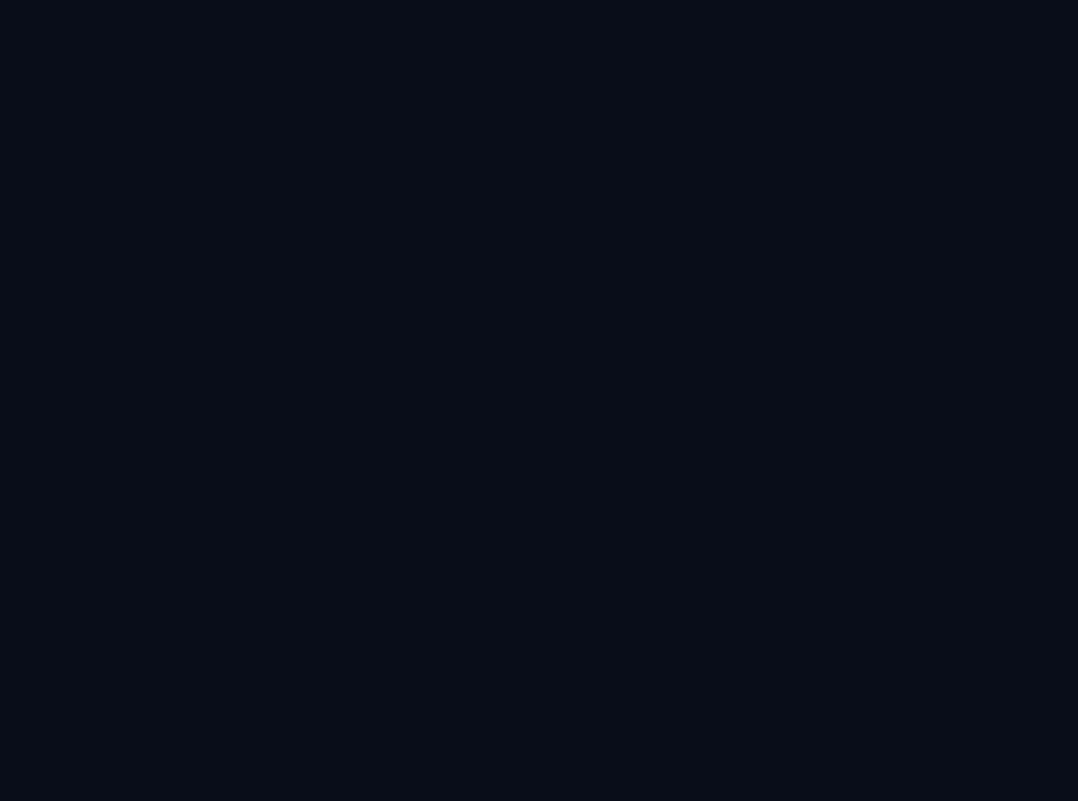
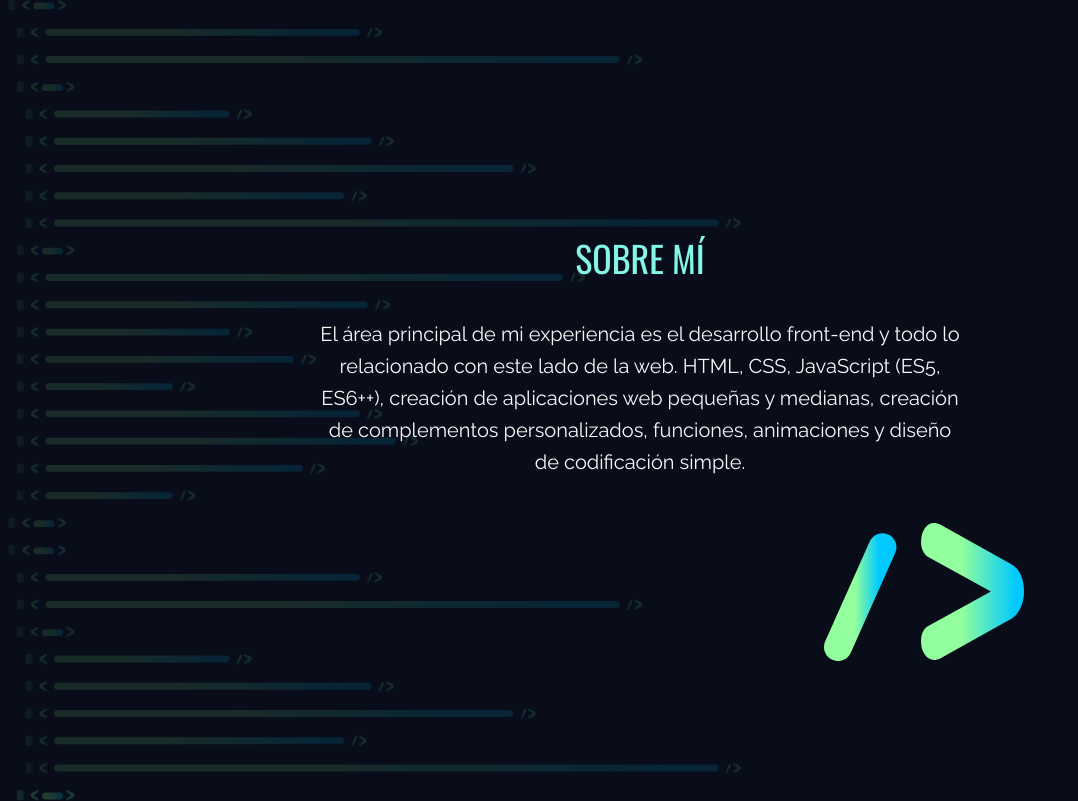
Before and after one commit to hamilgdev/project-miltoncodeyt-v2023, a Next.js app: page / in a window 1280 px wide. Shown: the part 873-1674 px from the top of the page, without its empty margins (0-1078 px from the left). Before the commit the page ends 800 px from the top, so only its background shows below. Built offline with nearby package versions, Linux system fonts and the light colour scheme.

Commit message:
feat: it adds a new about me section

```diff
--- /dev/null
+++ b/app/components/sections/AboutMeSection.tsx
@@ -0,0 +1,22 @@
+import Image from 'next/image';
+import decorativeCodeClose from 'public/svg/code-close.svg';
+
+export const AboutMeSection = () => {
+  return (
+    <section className='l-section relative text-center'>
+      <div className='l-container'>
+        <h2 className='title-section'>Sobre Mí</h2>
+        <p className='description-section'>
+          El área principal de mi experiencia es el desarrollo front-end y todo
+          lo relacionado con este lado de la web. HTML, CSS, JavaScript (ES5,
+          ES6++), creación de aplicaciones web pequeñas y medianas, creación de
+          complementos personalizados, funciones, animaciones y diseño de
+          codificación simple.
+        </p>
+      </div>
+      <div className='hidden lg:block lg:absolute lg:bottom-[10%] lg:right-[20%] '>
+        <Image src={decorativeCodeClose} alt='Decorative Code close' />
+      </div>
+    </section>
+  );
+};
--- /dev/null
+++ b/app/components/sections/BannerSection.tsx
@@ -0,0 +1,35 @@
+import Image from 'next/image';
+import profilePic from 'public/img/profile.png';
+import decorativeLineCodeBig from 'public/svg/line-code-big.svg';
+import { SocialNetworks } from 'components/SocialNetworks';
+
+export const BannerSection = () => {
+  return (
+    <section className='sm:mt-8'>
+      <div className='l-container grid grid-rows-1 grid-flow-row auto-rows-min sm:grid-cols-2 sm:items-center lg:grid-cols-4'>
+        <div className='mt-2 mb-4 flex flex-col lg:justify-self-end lg:col-start-1 lg:row-span-1 lg:col-end-3 lg:mr-[-85px]'>
+          <h1 className='relative w-fit mb-4 font-bold uppercase text-fp-xxlarge whitespace-nowrap sm:text-fp-bigger md:text-[100px] sm:leading-snug lg:leading-tight after:content-[""] after:w-full after:h-2 after:bg-gradient-to-r from-[var(--color-lime-500)] to-[var(--color-sky-500)] after:absolute after:bottom-0 after:left-0 after:rounded-[var(--border-radius-semi)]'>
+            Hamilton G.
+          </h1>
+          <p className='leading-tight text-fs-small sm:text-fs-regular lg:text-fs-big'>
+            Autodidacta tecnológico:
+          </p>
+          <h2 className='text-fp-base sm:text-fp-large md:text-fp-xlarge lg:text-fp-xxlarge'>
+            Diseño y Desarrollo soluciones
+          </h2>
+        </div>
+        <div className='relative flex flex-col justify-self-end z-[var(--layer-page-z-index)] min-[320px]:w[20rem] sm:w-[25rem] pointer-events-none lg:justify-self-start xl:w-[28rem] lg:row-span-1 lg:col-start-3 lg:col-end-5'>
+          <Image src={profilePic} alt='Hamilton G.' quality={100} />
+          <Image
+            className='hidden z-[var(--layer-negative-z-index)] lg:absolute lg:inline-flex lg:left-1/4 lg:bottom-[15%] xl:left-1/3'
+            src={decorativeLineCodeBig}
+            alt='Decorative line code'
+          />
+        </div>
+      </div>
+      <div className='l-container relative z-[var(--layer-page-z-index)]'>
+        <SocialNetworks />
+      </div>
+    </section>
+  );
+};
--- /dev/null
+++ b/app/components/sections/index.ts
@@ -0,0 +1,2 @@
+export * from "./BannerSection"
+export * from "./AboutMeSection"
--- a/app/page.tsx
+++ b/app/page.tsx
@@ -1,35 +1,10 @@
-import Image from 'next/image';
-import profilePic from 'public/img/profile.png';
-import decorativeLineCodeBig from 'public/svg/line-code-big.svg';
-import { SocialNetworks } from 'components/SocialNetworks';
+import { BannerSection, AboutMeSection } from 'components/sections';
 
 export default function HomePage() {
   return (
-    <section className='sm:mt-8'>
-      <div className='l-container grid grid-rows-1 grid-flow-row auto-rows-min sm:grid-cols-2 sm:items-center lg:grid-cols-4'>
-        <div className='mt-2 mb-4 flex flex-col lg:justify-self-end lg:col-start-1 lg:row-span-1 lg:col-end-3 lg:mr-[-85px]'>
-          <h1 className='relative w-fit mb-4 font-bold uppercase text-fp-xxlarge whitespace-nowrap sm:text-fp-bigger md:text-[100px] sm:leading-snug lg:leading-tight after:content-[""] after:w-full after:h-2 after:bg-gradient-to-r from-[var(--color-lime-500)] to-[var(--color-sky-500)] after:absolute after:bottom-0 after:left-0 after:rounded-[var(--border-radius-semi)]'>
-            Hamilton G.
-          </h1>
-          <p className='leading-tight text-fs-small sm:text-fs-regular lg:text-fs-big'>
-            Autodidacta tecnológico:
-          </p>
-          <h2 className='text-fp-base sm:text-fp-large md:text-fp-xlarge lg:text-fp-xxlarge'>
-            Diseño y Desarrollo soluciones
-          </h2>
-        </div>
-        <div className='relative flex flex-col justify-self-end z-[var(--layer-page-z-index)] min-[320px]:w[20rem] sm:w-[25rem] pointer-events-none lg:justify-self-start xl:w-[28rem] lg:row-span-1 lg:col-start-3 lg:col-end-5'>
-          <Image src={profilePic} alt='Hamilton G.' quality={100} />
-          <Image
-            className='hidden z-[var(--layer-negative-z-index)] lg:absolute lg:inline-flex lg:left-1/4 lg:bottom-[15%] xl:left-1/3'
-            src={decorativeLineCodeBig}
-            alt='Decorative line code'
-          />
-        </div>
-      </div>
-      <div className='l-container relative z-[var(--layer-page-z-index)]'>
-        <SocialNetworks />
-      </div>
-    </section>
+    <>
+      <BannerSection />
+      <AboutMeSection />
+    </>
   );
 }
--- a/app/styles/base/tailwind.build.css
+++ b/app/styles/base/tailwind.build.css
@@ -19,6 +19,10 @@
     @apply m-auto px-4 w-full;
   }
 
+  .l-section {
+    @apply my-16 lg:flex lg:min-h-[768px];
+  }
+
   .l-section-sm {
     @apply px-4 md:px-0 max-w-screen-sm m-auto;
   }
@@ -33,7 +37,11 @@
   }
 
   .title-section {
-    @apply mb-8 uppercase text-fp-xlarge;
+    @apply mb-8 text-fp-xlarge uppercase text-color-cyan-500 lg:text-fp-xxlarge
+  }
+
+  .description-section {
+    @apply max-w-screen-sm m-auto lg:text-fs-medium
   }
 }
 
```
Also changed, not shown: app/public/svg/code-close.svg (added).
